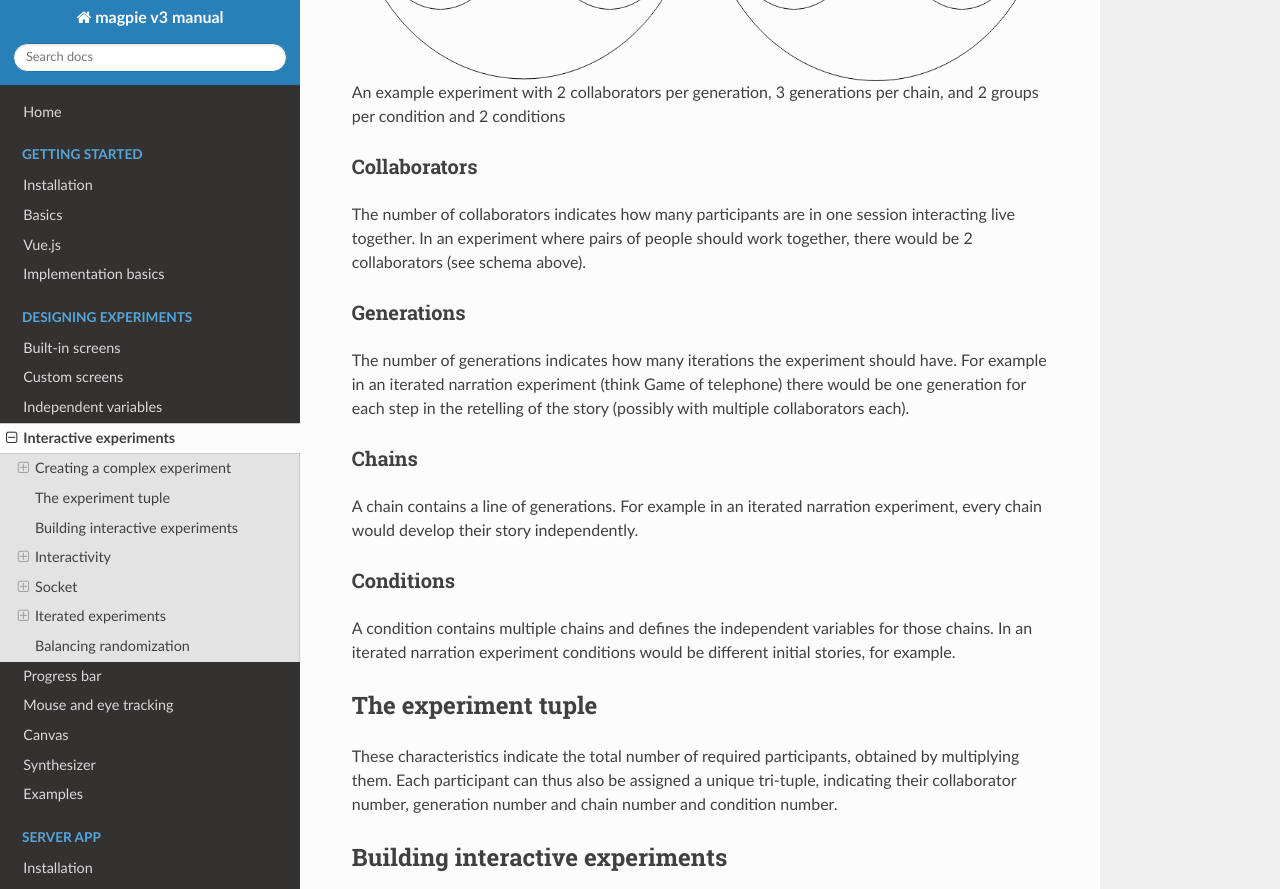
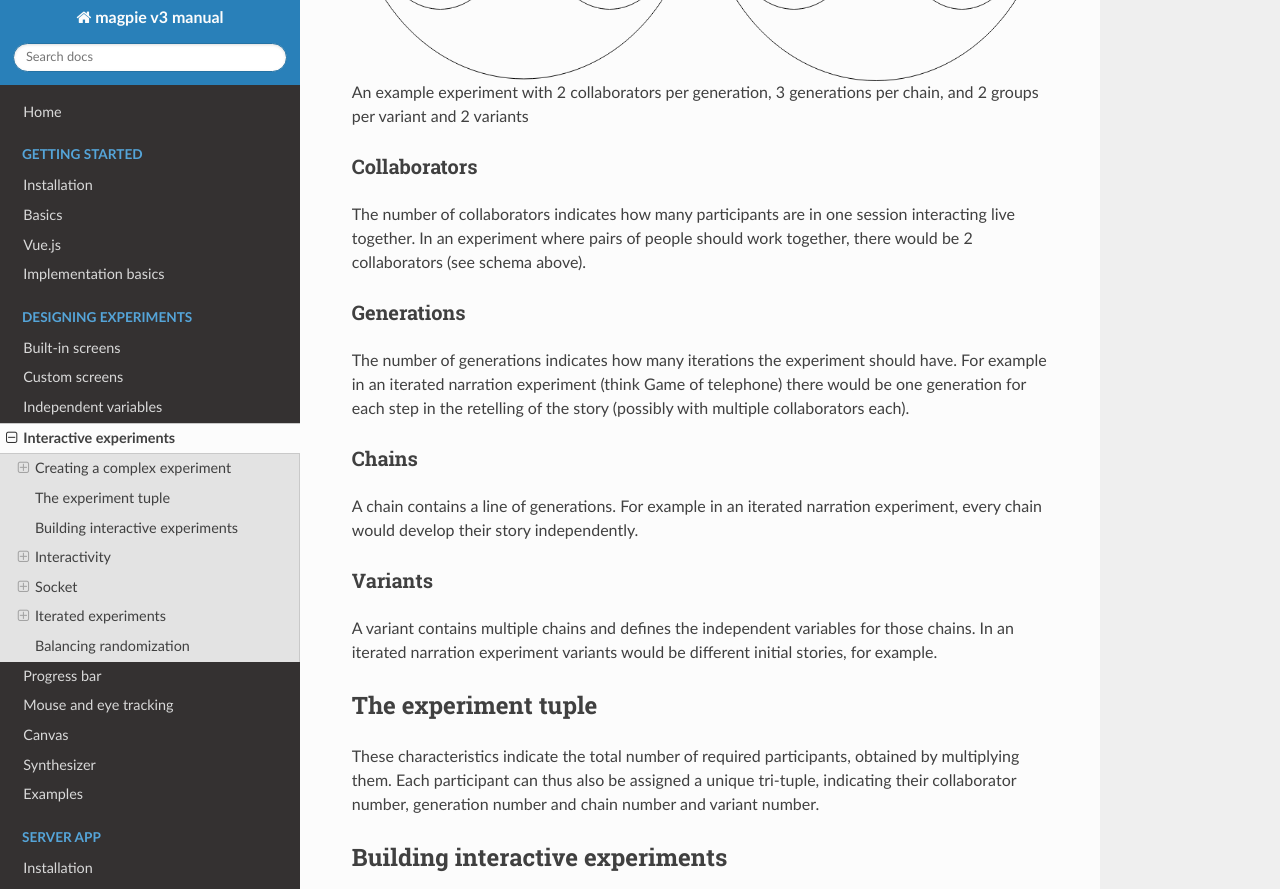
Before and after one commit to magpie-ea/magpie-v3-docs, an MkDocs documentation site: the page built from docs/01_designing_experiments/03_interactive_and iterated_experiments.md, in a window 1280 px wide and 1400 px high, scrolled down 712 px. Shown: the part 175-1064 px from the top of the window. Built offline with MkDocs 1.6.1, drawn with Linux system fonts in a browser that asks for light colours; some of the changed text lies outside the part shown.

Commit message:
s/condition/variant/

```diff
--- a/docs/01_designing_experiments/03_interactive_and iterated_experiments.md
+++ b/docs/01_designing_experiments/03_interactive_and iterated_experiments.md
@@ -8,13 +8,13 @@ between different realizations of the same experiment.
 
 Complex experiments have three defining characteristics:
 
-* Conditions
+* Variants
 * Chains
 * Generations
 * Collaborators
 
   <img src="/images/getting_started/complex-experiments.png" />
-An example experiment with 2 collaborators per generation, 3 generations per chain, and 2 groups per condition and 2 conditions
+An example experiment with 2 collaborators per generation, 3 generations per chain, and 2 groups per variant and 2 variants
 
 ### Collaborators
 The number of collaborators indicates how many participants are in one session interacting live together. In an experiment where
@@ -27,13 +27,13 @@ experiment (think Game of telephone) there would be one generation for each step
 ### Chains
 A chain contains a line of generations. For example in an iterated narration experiment, every chain would develop their story independently.
 
-### Conditions
-A condition contains multiple chains and defines the independent variables for those chains. In an iterated narration experiment
-conditions would be different initial stories, for example.
+### Variants
+A variant contains multiple chains and defines the independent variables for those chains. In an iterated narration experiment
+variants would be different initial stories, for example.
 
 ## The experiment tuple
 These characteristics indicate the total number of required participants, obtained by multiplying them. Each participant
-can thus also be assigned a unique tri-tuple, indicating their collaborator number, generation number and chain number and condition number.
+can thus also be assigned a unique tri-tuple, indicating their collaborator number, generation number and chain number and variant number.
 
 ## Building interactive experiments
 Before participants can interact with other participants in their chain, the browser needs to connect to the magpie server
@@ -172,7 +172,7 @@ The iteration number is available in [$magpie.socket.generation](https://referen
 ## Balancing randomization
 Magpie's complex experiments can also be utilized to implement balanced randomization.
 
-In this case, we use the *condition* to let the magpie backend sort participants into groups. *chains* should then be the
-number of participants per condition, and *generations* can be `1` for this experiment (unless you want to create an iterated experiment).
+In this case, we use the *variant* to let the magpie backend sort participants into groups. *chains* should then be the
+number of participants per variant, and *generations* can be `1` for this experiment (unless you want to create an iterated experiment).
 After [ConnectInteractiveScreen](https://reference.magpie-experiments.org/#connectinteractivescreen) has
-yielded to the next screen, we can access the assigned condition in `$magpie.socket`.
+yielded to the next screen, we can access the assigned variant in `$magpie.socket`.
```
